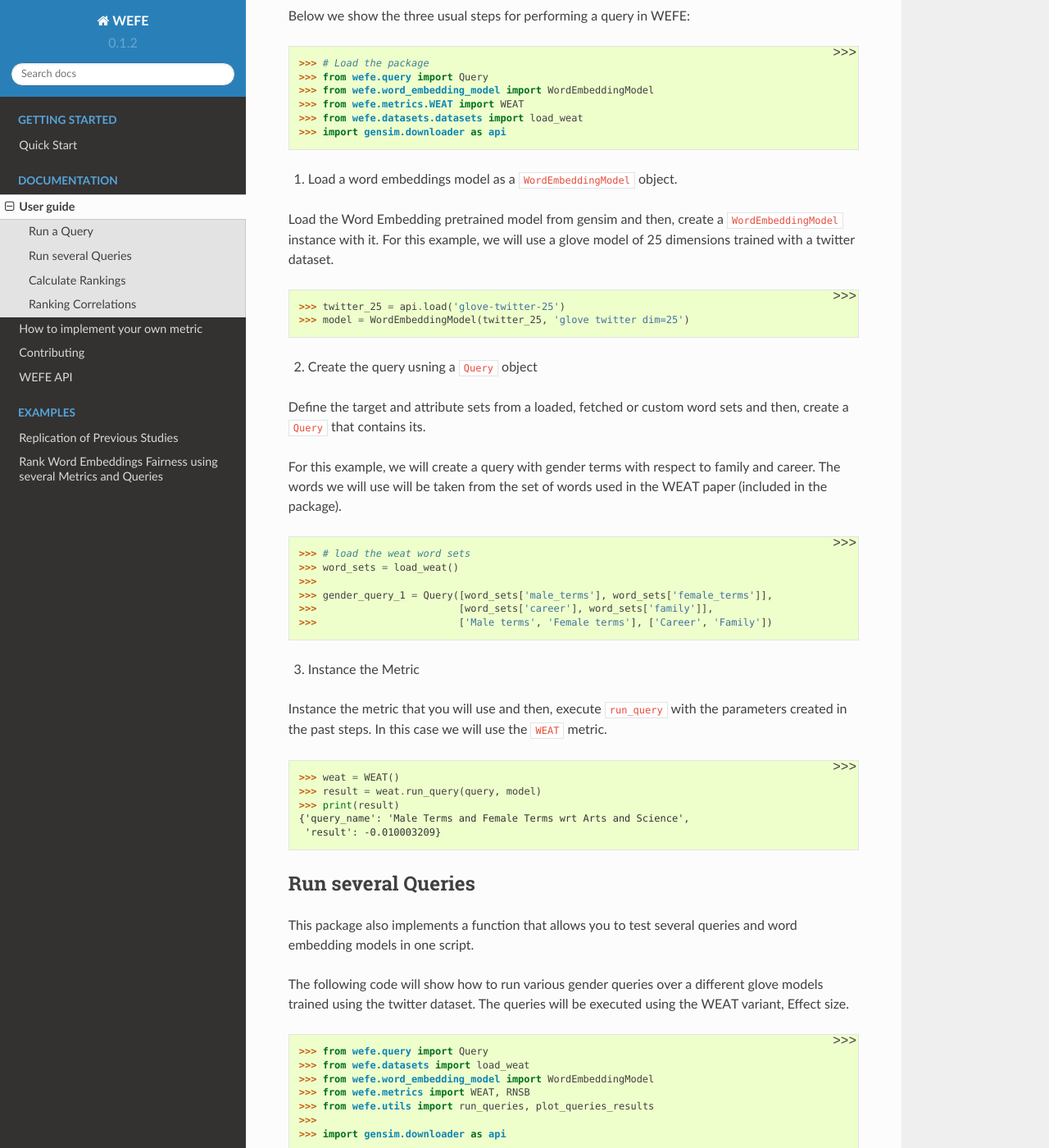
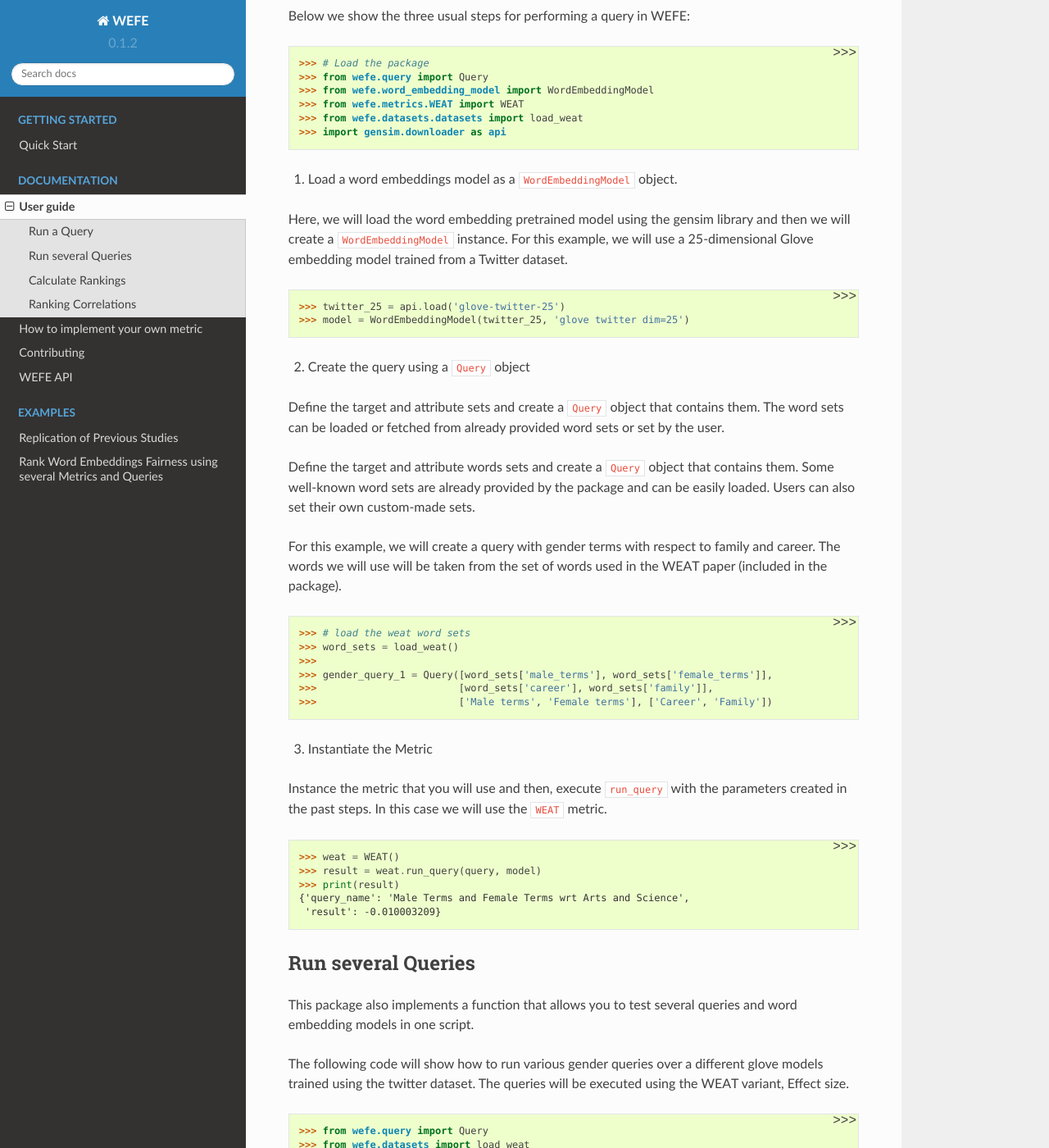
Before and after one commit to dccuchile/wefe, a Sphinx documentation site: the page built from doc/user_guide.rst, in a window 1280 px wide and 1400 px high, scrolled down 496 px. Shown: the whole window at 82% size. Built offline with Sphinx 7.4.7 and the Read the Docs theme 2.0.0, drawn with Linux system fonts in a browser that asks for light colours.

Commit message:
Update user_guide.rst

```diff
--- a/doc/user_guide.rst
+++ b/doc/user_guide.rst
@@ -33,18 +33,21 @@ Below we show the three usual steps for performing a query in WEFE:
 
 1. Load a word embeddings model as a :code:`WordEmbeddingModel` object.
 
-Load the Word Embedding pretrained model from gensim and then, create a
-:code:`WordEmbeddingModel` instance with it.
-For this example, we will use a glove model of 25 dimensions trained with a
-twitter dataset.
+Here, we will load the word embedding pretrained model using the gensim library and then we will create a
+:code:`WordEmbeddingModel` instance.
+For this example, we will use a 25-dimensional Glove embedding model trained from a Twitter dataset.
 
 >>> twitter_25 = api.load('glove-twitter-25')
 >>> model = WordEmbeddingModel(twitter_25, 'glove twitter dim=25')
 
-2. Create the query usning a :code:`Query` object
+2. Create the query using a :code:`Query` object
 
-Define the target and attribute sets from a  loaded, fetched or custom word
-sets and then, create a :code:`Query` that contains its.
+Define the target and attribute sets and create a :code:`Query` object that contains them.
+The word sets can be loaded or fetched from already provided word sets or set by the user.
+
+Define the target and attribute words sets and create a :code:`Query` object that contains them.
+Some well-known word sets are already provided by the package and can be easily loaded.
+Users can also set their own custom-made sets.
 
 For this example, we will create a query with gender terms with respect to
 family and career.  The words we will use will be taken from the set of words
@@ -57,7 +60,7 @@ used in the WEAT paper (included in the package).
 >>>                        [word_sets['career'], word_sets['family']],
 >>>                        ['Male terms', 'Female terms'], ['Career', 'Family'])
 
-3. Instance the Metric
+3. Instantiate the Metric
 
 Instance the metric that you will use and then, execute :code:`run_query` with the
 parameters created in the past steps. In this case we will use the
```
